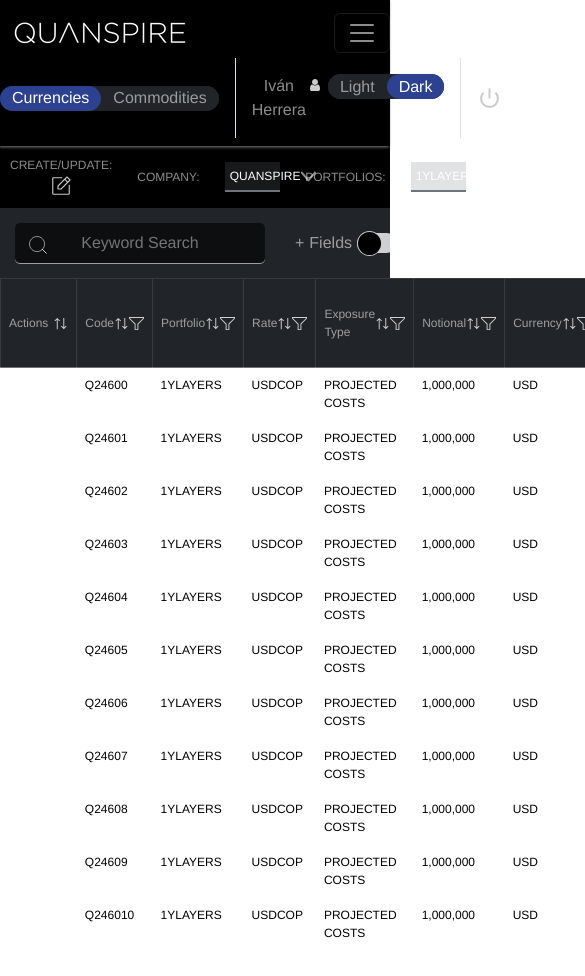
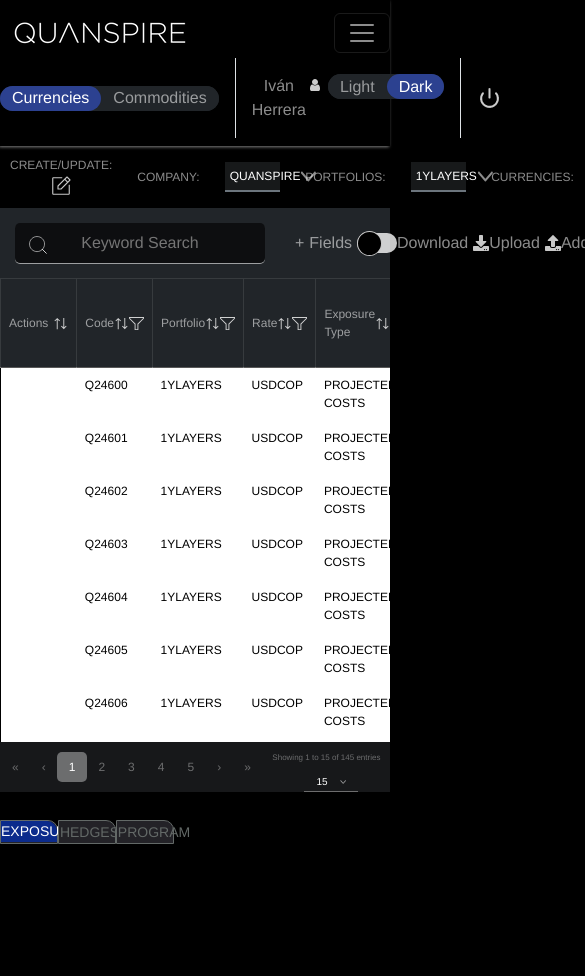
Before and after one commit to 1531nana/quanspire, a Vue app: page / in a window 390 px wide. Shown: the top 976 px of the page, 585 px wide, since content can reach past the window. After the commit the page ends 844 px from the top, so only its background shows below. Built offline with nearby package versions, Linux system fonts and the light colour scheme.

Commit message:
I added the Tabs component with its responsive styles and modified the footer component

```diff
--- a/public/index.html
+++ b/public/index.html
@@ -7,7 +7,7 @@
     <link rel="icon" href="<%= BASE_URL %>favicon.ico">
     <title><%= htmlWebpackPlugin.options.title %></title>
   </head>
-  <body>
+  <body style="background-color: black">
     <noscript>
       <strong>We're sorry but <%= htmlWebpackPlugin.options.title %> doesn't work properly without JavaScript enabled. Please enable it to continue.</strong>
     </noscript>
--- a/src/App.vue
+++ b/src/App.vue
@@ -3,23 +3,26 @@
 	<Dropdown />
 	<Actions />
 	<Table />
+	<Tabs />
 </template>
 
 <script>
-import Header  from "./components/Header.vue";
-import Dropdown  from "./components/Dropdown.vue";
-import Actions  from "./components/Actions.vue";
-import Table  from "./components/Table/Table.vue";
+import Header from "./components/Header.vue";
+import Dropdown from "./components/Dropdown.vue";
+import Tabs from "./components/Tabs.vue";
+import Actions from "./components/Actions.vue";
+import Table from "./components/Table/Table.vue";
 
 export default {
-  name: 'App',
+	name: "App",
 	components: {
 		Header,
 		Dropdown,
 		Actions,
-    Table
-  }
-}
+		Table,
+		Tabs,
+	},
+};
 </script>
 
 <style>
@@ -29,7 +32,5 @@ export default {
 	-moz-osx-font-smoothing: grayscale;
 	text-align: center;
 	color: #ffffff8c;
-  /* background: black; */
-  /* color: #2c3e50; */
 }
 </style>
--- a/src/components/Actions.vue
+++ b/src/components/Actions.vue
@@ -5,7 +5,7 @@
 			<svg
 				width="20"
 				height="20"
-				class="DocSearch-Search-Icon position-absolute"
+				class="search-Icon position-absolute"
 				viewBox="0 0 20 20"
 			>
 				<path
@@ -18,7 +18,7 @@
 				></path>
 			</svg>
 		</div>
-		<div class=" container-actions">
+		<div class="container-actions">
 			<span class="actions">
 				<span>+</span>
 				Fields
@@ -30,7 +30,6 @@
 						id="btn-switch"
 					/>
 					<label for="btn-switch" class="lbl-switch"></label>
-
 				</div>
 			</span>
 			<span class="actions"
@@ -65,11 +64,10 @@
 }
 .bd-search {
 	display: flex;
-	/* width: 100%; */
 	height: 100%;
 	position: relative;
 }
-.DocSearch-Search-Icon {
+.search-Icon {
 	bottom: 20%;
 	left: 5%;
 }
@@ -91,8 +89,7 @@
 .img-actions {
 	width: 16px;
 }
-.lbl-switch{
-    /* display: inline-block; */
+.lbl-switch {
 	display: flex;
 	align-items: center;
 	width: 40px;
@@ -102,13 +99,13 @@
 	position: relative;
 	cursor: pointer;
 }
-#btn-switch:checked~ .lbl-switch{
+#btn-switch:checked ~ .lbl-switch {
 	background: #2c4190;
 }
 
-.lbl-switch:after{
+.lbl-switch:after {
 	position: absolute;
-content: '';
+	content: "";
 	width: 25px;
 	height: 25px;
 	border: 1px solid #ffffffc8;
@@ -117,19 +114,19 @@ border-radius: 100px;
 	left: 0;
 	transition: 0.3s;
 }
-#btn-switch:checked~ .lbl-switch:after{
+#btn-switch:checked ~ .lbl-switch:after {
 	left: 25px;
 }
-#btn-switch{
+#btn-switch {
 	display: none;
 }
-.container-actions{
+.container-actions {
 	display: flex;
 	width: 100%;
 	justify-content: space-around;
 }
 
-@media (min-width: 1280px){
+@media (min-width: 1280px) {
 	.d-flex {
 		gap: 60px;
 	}
@@ -138,7 +135,7 @@ transition: 0.3s;
 	}
 }
 
-@media(min-width: 1400px){
+@media (min-width: 1400px) {
 	.d-flex {
 		gap: 75px;
 	}
--- a/src/components/Table/Table.vue
+++ b/src/components/Table/Table.vue
@@ -1,5 +1,6 @@
 <template>
-	<table class="table table-fixed " id="table">
+	<div class="container-tableWithFooter">
+		<table class="table table-fixed" id="table">
 			<thead class="table-dark">
 				<tr>
 					<th scope="col">
@@ -47,7 +48,8 @@
 					</th>
 					<th scope="col">
 						<div class="containerTheadTh">
-						Expected Cash Flow Date <img src="../../assets/arrows.svg" alt="" />
+							Expected Cash Flow Date
+							<img src="../../assets/arrows.svg" alt="" />
 							<img src="../../assets/filter.svg" alt="" />
 						</div>
 					</th>
@@ -74,17 +76,16 @@
 			<tbody id="tbody" style="background: #0000009e !important">
 				<TableBody v-for="i in 11" :key="i" :index="i" />
 			</tbody>
-		<tfoot style="background: rgb(13 13 13 / 97%)">
-			<TableFooter/>
-		</tfoot>
 		</table>
-
+		<div class="container-tableFromFooter">
+			<TableFooter />
+		</div>
+	</div>
 </template>
 
 <script>
 import TableBody from "./TableBody.vue";
 import TableFooter from "./TableFooter.vue";
-
 
 export default {
 	components: {
@@ -95,10 +96,36 @@ export default {
 </script>
 
 <style scoped>
+.container-tableFromFooter {
+	display: flex;
+	justify-content: space-between;
+	height: 50px;
+	align-items: center;
+	background: #373b3e6b;
+}
+.container-tableWithFooter {
+	display: flex;
+	flex-direction: column;
+}
+table {
+	display: block;
+	height: 55vh;
+	overflow-y: auto;
+	position: relative;
+	margin-bottom: 0;
+}
+thead {
+	position: sticky;
+	top: 0;
+}
+tfoot {
+	position: sticky;
+	bottom: 0;
+}
 img {
 	width: 15px;
 }
-#table{
+#table {
 	color: #ffffff8f !important;
 }
 thead th {
@@ -116,7 +143,7 @@ thead th {
 	justify-content: flex-start;
 	align-items: center;
 }
-.table>tbody {
+.table > tbody {
 	text-align: start !important;
 	color: #ffffff8f !important;
 	font-size: 12px;
@@ -124,7 +151,7 @@ thead th {
 	border-bottom-width: 0.1px;
 	border-bottom-color: #ffffff59;
 }
-.table>:not(caption)>*>*{
+.table > :not(caption) > * > * {
 	border-bottom-width: 0.1px !important;
 	border-bottom-color: #ffffff59 !important;
 }
@@ -136,7 +163,7 @@ thead th {
 		padding: 5px 0;
 		gap: 5px;
 	}
-	.table>tbody{
+	.table > tbody {
 		font-size: 14px;
 	}
 }
@@ -148,4 +175,14 @@ thead th {
 		width: 16px;
 	}
 }
+
+/* paleta de colores
+
+black: negro
+#0F0E13 : negro un poco más claro
+#232227: gris oscuro
+#636967 : letra, gris más claro
+#2c4190 : azul
+
+*/
 </style>
--- a/src/components/Table/TableFooter.vue
+++ b/src/components/Table/TableFooter.vue
@@ -1,6 +1,4 @@
 <template>
-	<tr>
-		<td colspan="9">
 	<ul class="pagination">
 		<li class="page-item">
 			<a class="page-link" href="#" aria-label="Previous">
@@ -12,7 +10,9 @@
 				<span aria-hidden="true">‹</span>
 			</a>
 		</li>
-				<li class="page-item"><a class="page-link active" href="#">1</a></li>
+		<li class="page-item">
+			<a class="page-link active" href="#">1</a>
+		</li>
 		<li class="page-item"><a class="page-link" href="#">2</a></li>
 		<li class="page-item"><a class="page-link" href="#">3</a></li>
 		<li class="page-item"><a class="page-link" href="#">4</a></li>
@@ -28,8 +28,8 @@
 			</a>
 		</li>
 	</ul>
-		</td>
-		<td colspan="2" class="show">
+
+	<div class="show">
 		<label for="" class="show-pages">Showing 1 to 15 of 145 entries</label>
 		<button
 			class="btn btn-dark dpd-button"
@@ -42,11 +42,28 @@
 		<ul class="dropdown-menu">
 			<li><a class="dropdown-item" href="#">30</a></li>
 		</ul>
-		</td>
-	</tr>
+	</div>
 </template>
 
+<script>
+import Tabs from "../Tabs.vue";
+
+export default {
+	components: {
+		Tabs,
+	},
+};
+</script>
+
 <style scoped>
+.pagination {
+	margin: 0;
+}
+.d-flex {
+	flex-direction: row;
+	justify-content: space-between;
+	background: #373b3e52;
+}
 .show {
 	padding: 0;
 	border: none;
@@ -148,9 +165,8 @@ img {
 	}
 }
 @media (min-width: 1800px) {
-  .pagination{
+	.pagination {
 		gap: 13px;
 	}
 }
-
 </style>
--- /dev/null
+++ b/src/components/Tabs.vue
@@ -0,0 +1,46 @@
+<template>
+	<ul class="nav nav-tabs">
+		<li class="nav-item">
+			<a class="nav-link active" aria-current="page" href="#">EXPOSURES</a>
+		</li>
+		<li class="nav-item">
+			<a class="nav-link" href="#">HEDGES</a>
+		</li>
+		<li class="nav-item">
+			<a class="nav-link" href="#">PROGRAM</a>
+		</li>
+	</ul>
+</template>
+
+<style scoped>
+.containerTabs {
+	position: fixed;
+	bottom: 0;
+	width: 100%;
+	height: 100%;
+}
+.nav-tabs {
+	width: 45%;
+	border: none;
+	position: absolute;
+	bottom: 0;
+}
+.nav-item {
+	width: 33%;
+	background: #232227;
+	border-radius: 0 10px 0 0 !important;
+	border: 1px solid #636967 !important;
+}
+.nav-link {
+	padding: 0;
+	color: #636967;
+	font-size: 14px;
+}
+.nav-tabs .nav-item.show .nav-link,
+.nav-tabs .nav-link.active {
+	background: #0b2b8c;
+	color: white;
+	border-radius: 0 10px 0 0 !important;
+	border: none;
+}
+</style>
```
Lines whose indentation alone changed are shown as unchanged.
